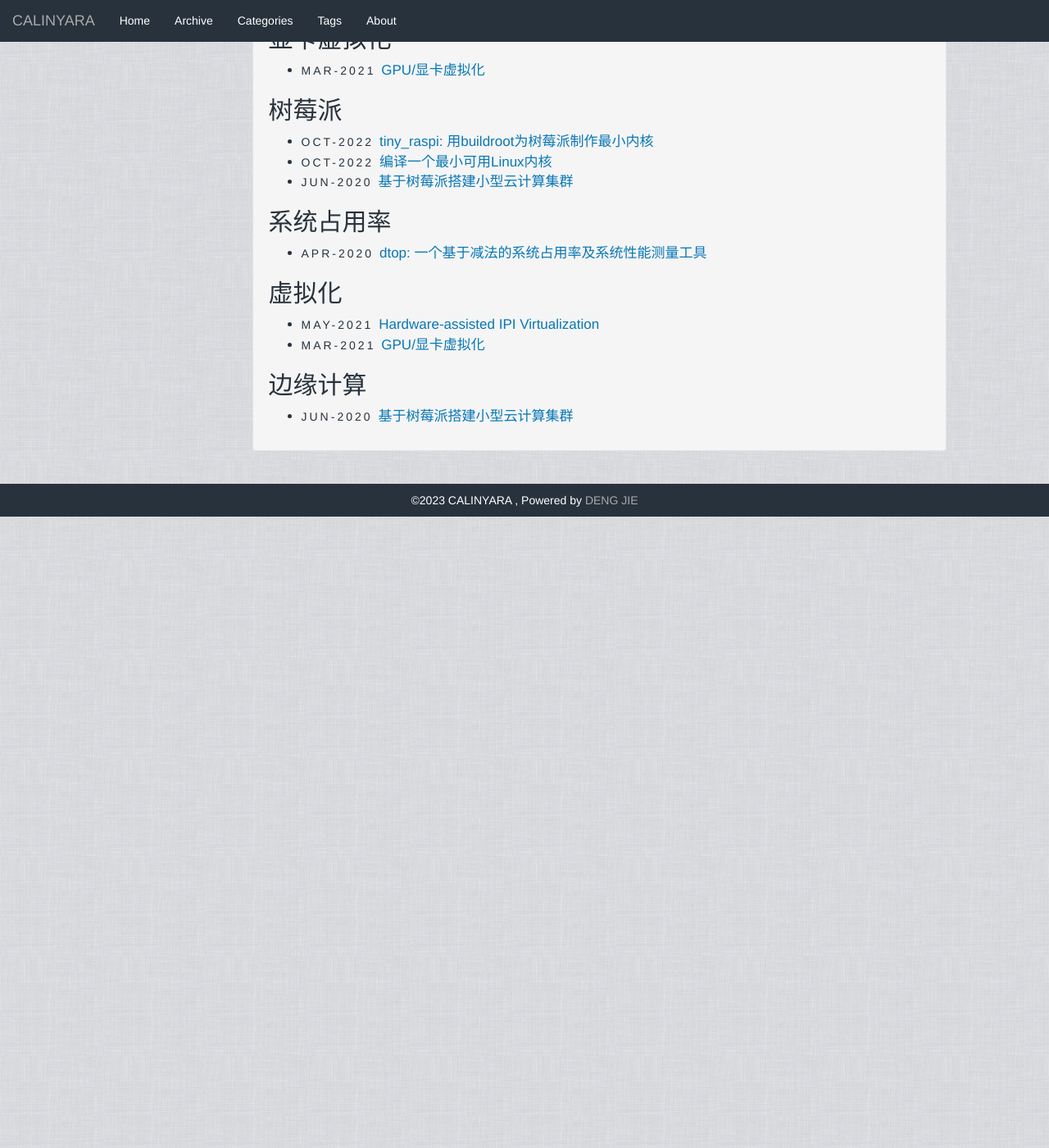
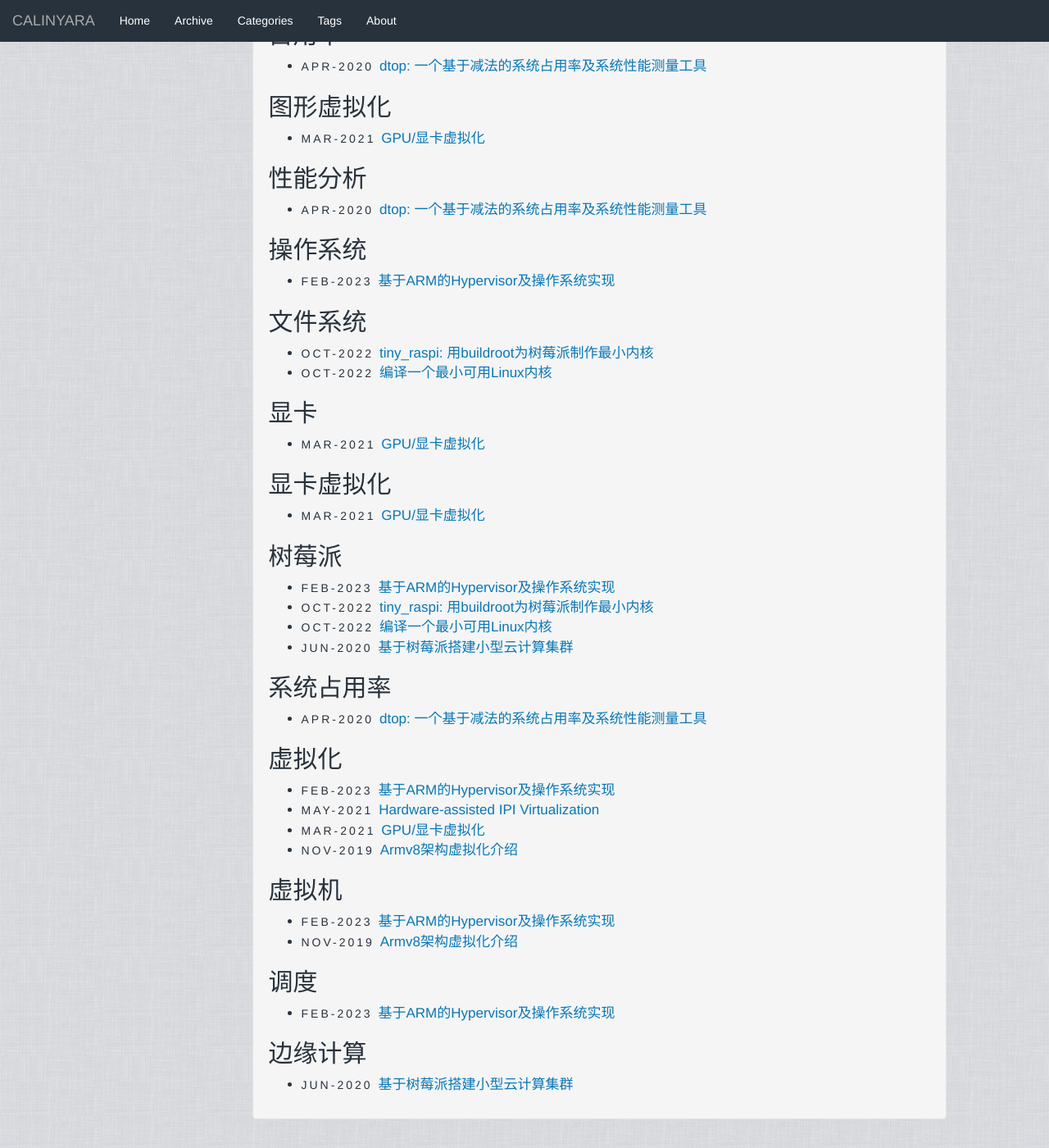
Before and after one commit to calinyara/calinyara.github.io, a Jekyll site: the page built from tags.html, in a window 1280 px wide and 1400 px high, scrolled down 7472 px. Shown: the whole window at 82% size. Built offline with Jekyll 4.4.1, drawn with Linux system fonts in a browser that asks for light colours; before the commit the page ends 8102 px from its top, so only the background shows below that; some of the changed text lies outside the part shown.

Commit message:
post: add avisor

````diff
--- a/_posts/2019-11-3-armv8-virtualization.markdown
+++ b/_posts/2019-11-3-armv8-virtualization.markdown
@@ -2,7 +2,7 @@
 layout: post
 title:  "Armv8架构虚拟化介绍"
 categories: Technology
-tags: Arm Virtualization
+tags: Arm Virtualization 虚拟机 虚拟化 体系结构
 author: Calinyara
 description:
 ---
--- /dev/null
+++ b/_posts/2023-2-25-aVisor.markdown
@@ -0,0 +1,90 @@
+---
+layout: post
+title:  "基于ARM的Hypervisor及操作系统实现"
+categories: Technology
+tags: 内核 kernel Linux 操作系统 树莓派 raspberry pi buildroot hypervisor 虚拟机 虚拟化 virtualization OS 调度 arm
+author: Calinyara
+description:
+---
+
+<br>
+
+**[aVisor](https://github.com/calinyara/avisor)** 是一个可运行在树莓派3上的Hypervisor。用以帮助理解ARM虚拟化的基本概念，学习Hypervisor和操作系统的实现原理。
+
+<br>
+
+**DEMO**
+
+<br>
+<div align="center"><img src="/assets/images/20230225-aVisor/aVisor.png"/></div>
+<p align="center">图1：aVisor Demo</p>
+<br>
+
+**编译及QEMU模拟**
+
+```
+./scripts/demo.sh		// 编译并运行demo
+./scripts/clean.sh		// 清理
+```
+
+<br>
+
+**控制台操作**
+
+上述demo，将在**aVisor**上运行3个虚拟机
+- **echo**:  一个baremetal二进制程序，用以回显键盘输入
+- **lrtos**: 一个微型操作系统，启动后运行两个用户态程序，一个打印“12345”， 另一个打印"abcde", 其内核支持简单调度
+- **uboot**: 标准的 Das U-Boot Bootloader
+
+启动后按回车进入aVisor控制台
+
+```
+help			// 打印帮助
+vml			// 显示当前虚拟机信息
+vmc <vm id>		// 从Hypervisor控制台切换到VM控制台，例如：vmc 3，切换到uboot控制台
+@+0			// 从VM控制台切换回Hypervisor控制台
+```
+
+<br>
+
+**物理版运行**
+<br>
+<div align="center"><img src="/assets/images/20230225-aVisor/phy_board.png"/></div>
+<p align="center">图2：GPIO接线图</p>
+
+<br>
+
+- 红线：5V
+- 黑线：GND
+- 白线：TXD
+- 绿线：RXD
+
+<br>
+
+将*config.txt*, *bootcode.bin*, *start.elf*, *lrtos.bin*, *echo.bin*, *kernel8.img* 拷贝至SD卡，USB串口接电脑，即可通过串口访问aVisor。
+
+<br>
+
+参考: [**Armv8架构虚拟化介绍**](https://calinyara.github.io/technology/2019/11/03/armv8-virtualization.html)
+
+<br>
+
+<!-- Global site tag (gtag.js) - Google Analytics -->
+
+<script async src="https://www.googletagmanager.com/gtag/js?id=UA-66555622-4"></script>
+<script>
+  window.dataLayer = window.dataLayer || [];
+  function gtag(){dataLayer.push(arguments);}
+  gtag('js', new Date());
+  gtag('config', 'UA-66555622-4');
+</script>
+
+
+<!-- Google tag (gtag.js) -->
+<script async src="https://www.googletagmanager.com/gtag/js?id=G-27WH7FZ7KT"></script>
+<script>
+  window.dataLayer = window.dataLayer || [];
+  function gtag(){dataLayer.push(arguments);}
+  gtag('js', new Date());
+  gtag('config', 'G-27WH7FZ7KT');
+</script>
````
Also changed, not shown: assets/images/20230225-aVisor/aVisor.png (added), assets/images/20230225-aVisor/phy_board.png (added), 1 other file.
